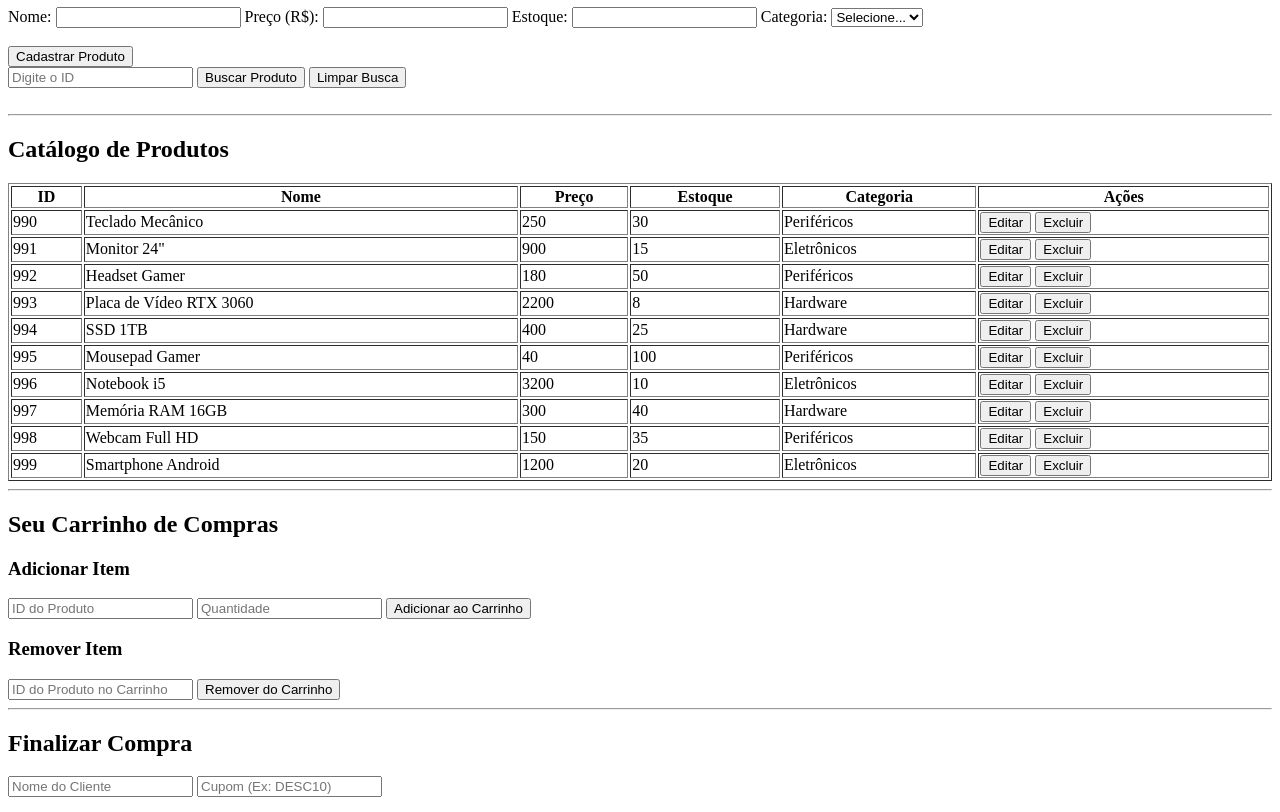
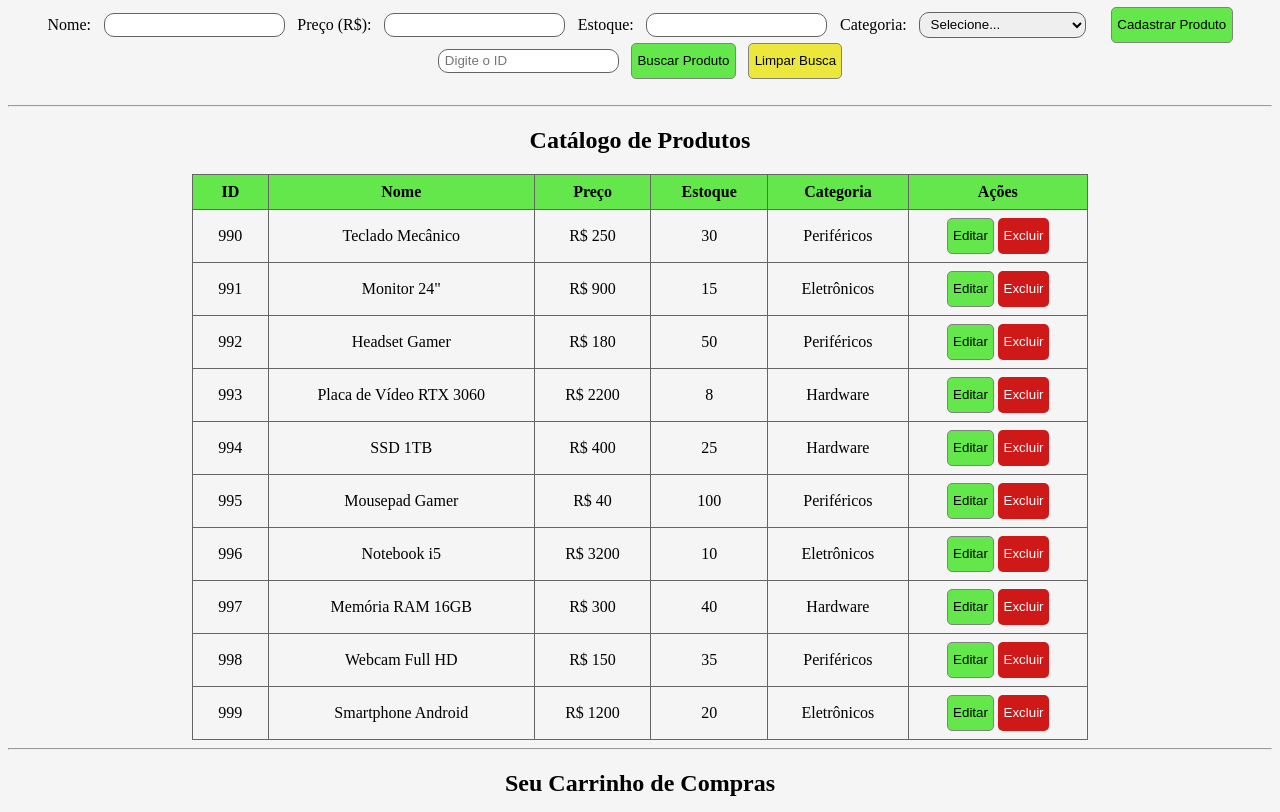
Before and after one commit to Nogitsune00/n1-teste-de-software, a plain HTML site: page index.html in a window 1280 px wide. Shown: the part 73-885 px from the top of the page. Drawn offline with Linux system fonts and the light colour scheme.

Commit message:
style: Melhora aparência da página com ajustes de CSS

```diff
--- a/index.html
+++ b/index.html
@@ -3,22 +3,22 @@
 <head>
     <meta charset="UTF-8">
     <meta name="viewport" content="width=device-width, initial-scale=1.0">
-    <title>Document</title>
+    <title>Sistema de Gestão de Pedidos (Loja Online)</title>
     <link rel="stylesheet" href="style.css">
 </head>
 <body>
-    <h1>Sistema de Vendas</h1>
+    <h1>Sistema de Gestão de Pedidos (Loja Online)</h1>
 
     <section>
-    <form id="FormCadastro" onsubmit="event.preventDefault();">
+    <form id="FormCadastro" onsubmit="event.preventDefault();" class="flex">
             <label>Nome:</label>
             <input type="text" id="nome" required>
 
             <label>Preço (R$):</label>
-            <input type="number" id="preco" step="0.01" required>
+            <input type="number" id="preco" step="0.01" min="0.01" required>
 
             <label>Estoque:</label>
-            <input type="number" id="estoque" required>
+            <input type="number" id="estoque" min="1" required>
 
             <label>Categoria:</label>
             <select id="categoria">
@@ -29,14 +29,14 @@
             </select>
 
             <br><br>
-            <button type="button" onclick="cadastrarProduto()">Cadastrar Produto</button>
+            <button type="button" onclick="cadastrarProduto()" class="sucess">Cadastrar Produto</button>
         </form>
     </section>
 
-    <div>
+    <div class="flex">
             <input type="text" id="search" placeholder="Digite o ID">
-            <button onclick="buscar()">Buscar Produto</button>
-            <button onclick="listarProdutos()">Limpar Busca</button>
+            <button onclick="buscar()" class="sucess">Buscar Produto</button>
+            <button onclick="listarProdutos()" class="alert">Limpar Busca</button>
         </div>
         <br>
 
@@ -56,17 +56,17 @@
     <section>
         <h2>Seu Carrinho de Compras</h2>
 
-        <div>
+        <div class="flex">
             <h3>Adicionar Item</h3>
             <input type="number" id="idProdutoCarrinho" placeholder="ID do Produto">
             <input type="number" id="quantidadeCarrinho" placeholder="Quantidade">
-            <button onclick="adicionarAoCarrinho()">Adicionar ao Carrinho</button>
+            <button onclick="adicionarAoCarrinho()" class="sucess">Adicionar ao Carrinho</button>
         </div>
 
-        <div>
+        <div class="flex">
             <h3>Remover Item</h3>
             <input type="number" id="idRemoverCarrinho" placeholder="ID do Produto no Carrinho">
-            <button onclick="removerDoCarrinho()">Remover do Carrinho</button>
+            <button onclick="removerDoCarrinho()" class="danger">Remover do Carrinho</button>
         </div>
     </section>
 
@@ -74,11 +74,13 @@
 
     <section>
         <h2>Finalizar Compra</h2>
-        <input type="text" id="nomeCliente" placeholder="Nome do Cliente">
-        <input type="text" id="cupomDesconto" placeholder="Cupom (Ex: DESC10)">
+        <div class="flex">
+            <input type="text" id="nomeCliente" placeholder="Nome do Cliente">
+            <input type="text" id="cupomDesconto" placeholder="Cupom (Ex: DESC10)">
+        </div>
 
         <br><br>
-        <button onclick="fecharPedido()">Fechar Pedido</button>
+        <button onclick="fecharPedido()" class="center sucess" >Fechar Pedido</button>
     </section>
 
     <div id="modalEdicao" class="modal">
@@ -114,8 +116,8 @@
 
             <br>
             <div class="botoes-modal">
-                <button onclick="atualizarProduto()">Salvar</button>
-                <button onclick="document.getElementById('modalEdicao').style.display='none'">Cancelar</button>
+                <button onclick="atualizarProduto()" class="sucess">Salvar</button>
+                <button onclick="document.getElementById('modalEdicao').style.display='none'" class="alert">Cancelar</button>
             </div>
         </div>
     </div>
--- a/script.js
+++ b/script.js
@@ -225,12 +225,12 @@ function listarProdutos(lista = produtos){
         row.innerHTML = `
             <td>${produto.id}</td>
             <td>${produto.nome}</td>
-            <td>${produto.preco}</td>
+            <td>R$ ${produto.preco}</td>
             <td>${produto.estoque}</td>
             <td>${produto.categoria}</td>
             <td class="">
-                <button onclick="editarProduto(${produto.id})">Editar</button>
-                <button onclick="excluirProduto(${produto.id})">Excluir</button>
+                <button onclick="editarProduto(${produto.id})" class="sucess">Editar</button>
+                <button onclick="excluirProduto(${produto.id})" class="danger">Excluir</button>
             </td>
         `;
 
--- a/style.css
+++ b/style.css
@@ -1,3 +1,90 @@
+h1, h2{
+  text-align: center;
+}
+
+h3{
+  width: 100%;
+  text-align: center;
+}
+
+body{
+  background-color: whitesmoke;
+  font-family: 'Times New Roman', Times, serif;
+}
+
+button{
+    padding: 0.4em;
+    border-radius: 5px;
+    height: 4.5vh;
+    align-self: center;
+}
+
+.danger{
+    background-color: #cf1919;
+    color: #fff;
+    border: none;
+}
+.danger:hover{
+    background-color: #a61414;
+}
+.sucess{
+    background-color: #63e74b;
+    color: black;
+    border: 1px solid #828282;
+}
+.sucess:hover{
+    background-color: #228511;
+    color: white;
+}
+
+.alert{
+    background-color: #ebe83b;
+    color: black;
+    border: 1px solid #828282;
+}
+.alert:hover{
+    background-color: #b9aa0b;
+}
+
+input, select{
+    padding: 0.3% 0.5%;
+    width: 13vw;
+    height: 5%;
+    border-radius: 10px;
+    border: 1px solid #636363;
+    align-self: center;
+}
+
+label{
+  align-self: center;
+}
+
+table{
+    border-collapse: collapse;
+    width: 70vw;
+    margin: auto;
+}
+
+table th{
+    background-color: #63e74b;
+}
+table td, th{
+    border: 1px solid #656565;
+    padding: 0.5em 1em;
+    text-align: center;
+}
+
+.flex{
+  display: flex;
+  column-gap: 1%;
+  justify-content: center;
+  flex-wrap: wrap;
+}
+.center{
+  display: block;
+  margin: 0 auto;
+}
+
 .modal {
   display: none; /* começa escondido */
   position: fixed;
@@ -10,8 +97,23 @@
 
 .modal-conteudo {
   background: white;
-  padding: 20px;
+  padding: 10px 5px 20px;
   margin: 10% auto;
-  width: 300px;
+  width: 350px;
   border-radius: 8px;
 }
+
+.botoes-modal{
+  display: flex;
+  justify-content: space-evenly;
+}
+
+.form-group-modal input, .form-group-modal select{
+  width: 65%;
+  height: 20px;
+  padding-left: 2%;
+}
+
+.form-group-modal{
+  margin: 5% 15%;
+}
```
